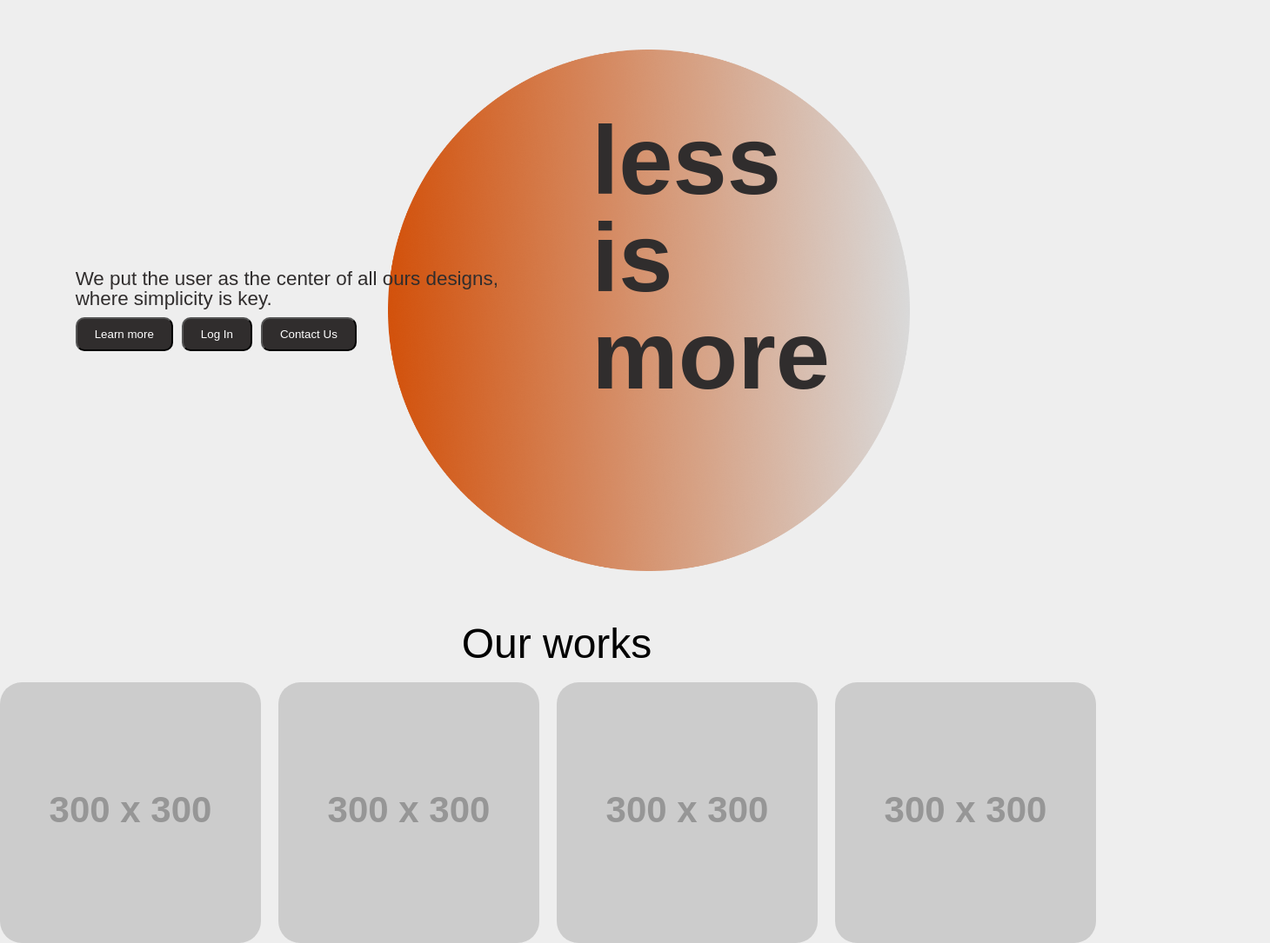
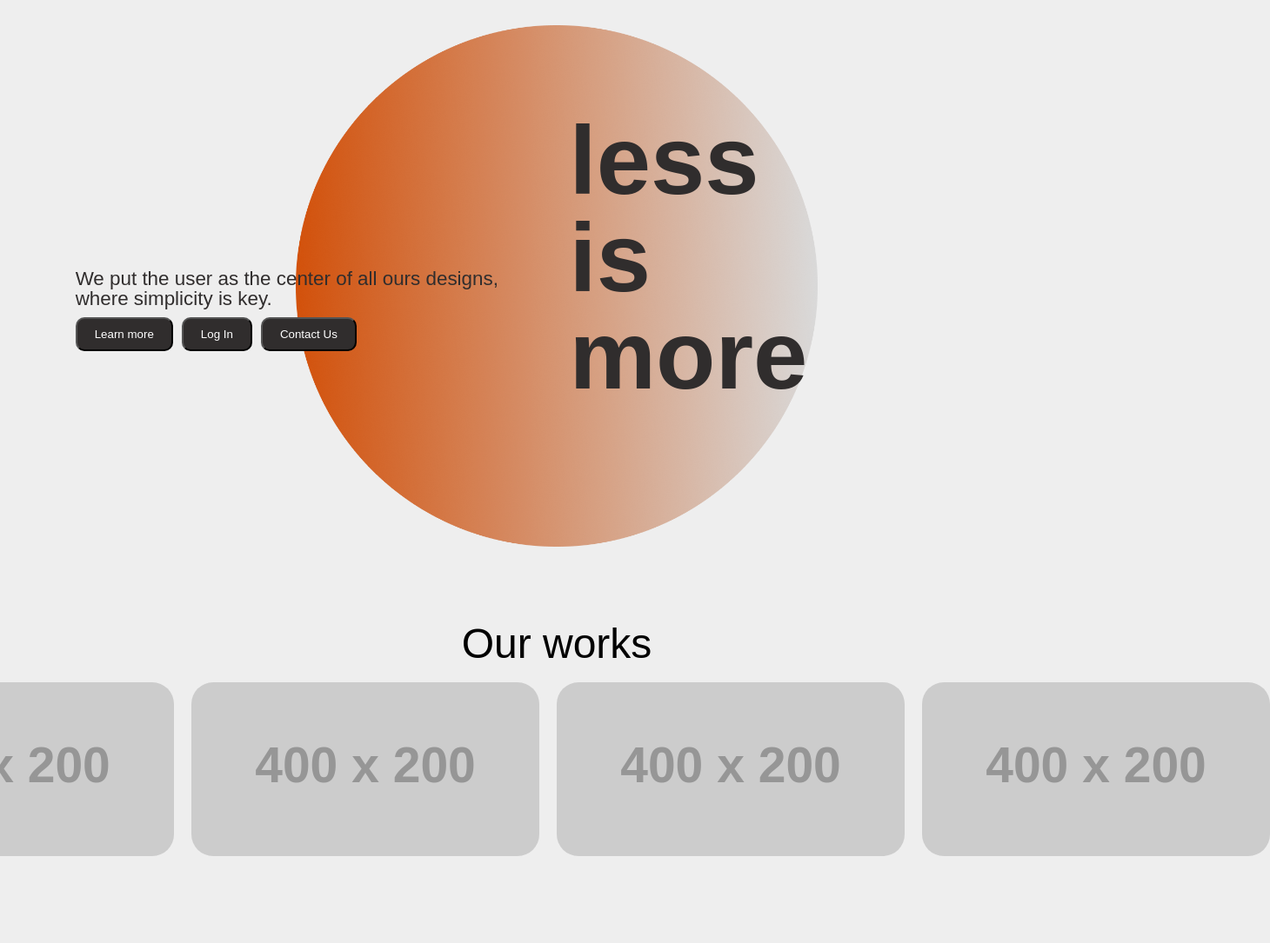
Before and after one commit to Jovelasirot/U2-W2-D3, a plain HTML site: page index.html in a window 1280 px wide. Shown: the part 71-1156 px from the top of the page at 87% size, 1460 px wide, since content can reach past the window. After the commit the page ends 1056 px from the top, so only its background shows below. Drawn offline with Linux system fonts and the light colour scheme; placeholder pictures from the web are drawn by us; a web font is replaced by a local one.

Commit message:
minor fixes

```diff
--- a/assets/scss/partials/_animation.scss
+++ b/assets/scss/partials/_animation.scss
@@ -1,10 +1,8 @@
-.hero {
-    position: relative;
-  }
+
   .heroimg{
     position: absolute;
     top: 50%;
-    left: 45%;
+    left: 50%;
     transform: translate(-50%, -50%);
   }
   .heroimg,
@@ -17,6 +15,7 @@
   }
 
   .herotxt {
+    left: -10%;
     animation: fadeInFromLeft 1s ease-out forwards;
     animation-delay: 1s; // Delay the start of herotxt animation by 1 second
   }
--- a/assets/scss/partials/_body.scss
+++ b/assets/scss/partials/_body.scss
@@ -1,6 +1,5 @@
 body{
     background-color: $primary-color;
-    height: 100vh;
     main{
         height: 90vh;
         font-family: $satoshi-font;
--- a/index.html
+++ b/index.html
@@ -43,26 +43,28 @@
         <img src="./assets/img/Ellipse.png" alt="Ellipse" class="heroimg" />
       </div>
       <div class="herotxt">
-        less <br>is <br> more
+        less <br />is <br />
+        more
+      </div>
     </main>
     <aside>
       <h1>Our works</h1>
       <div class="imgbot">
         <img
-          src="https://via.placeholder.com/300x300.png/f5f5f5/000000?Text=300x300"
+          src="https://via.placeholder.com/400x200.png/f5f5f5/000000?Text=400x200"
           alt=""
         />
 
         <img
-          src="https://via.placeholder.com/300x300.png/f5f5f5/000000?Text=300x300"
+          src="https://via.placeholder.com/400x200.png/f5f5f5/000000?Text=400x200"
           alt=""
         />
         <img
-          src="https://via.placeholder.com/300x300.png/f5f5f5/000000?Text=300x300"
+          src="https://via.placeholder.com/400x200.png/f5f5f5/000000?Text=400x200"
           alt=""
         />
         <img
-          src="https://via.placeholder.com/300x300.png/f5f5f5/000000?Text=300x300"
+          src="https://via.placeholder.com/400x200.png/f5f5f5/000000?Text=400x200"
           alt=""
         />
       </div>
```
Also changed, not shown: assets/scss/main.css, 1 other file.
